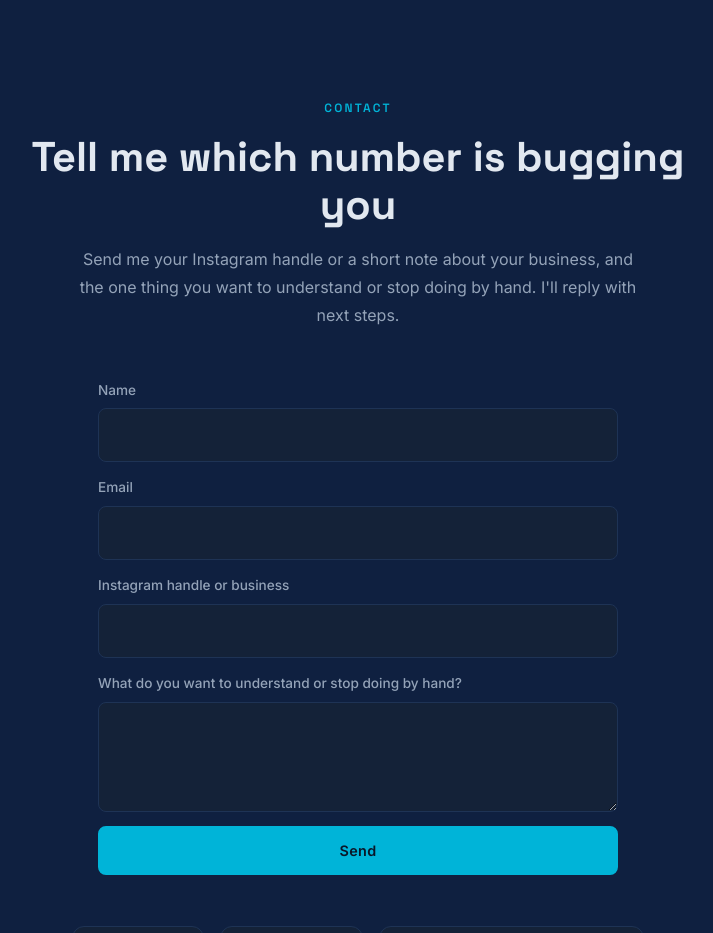
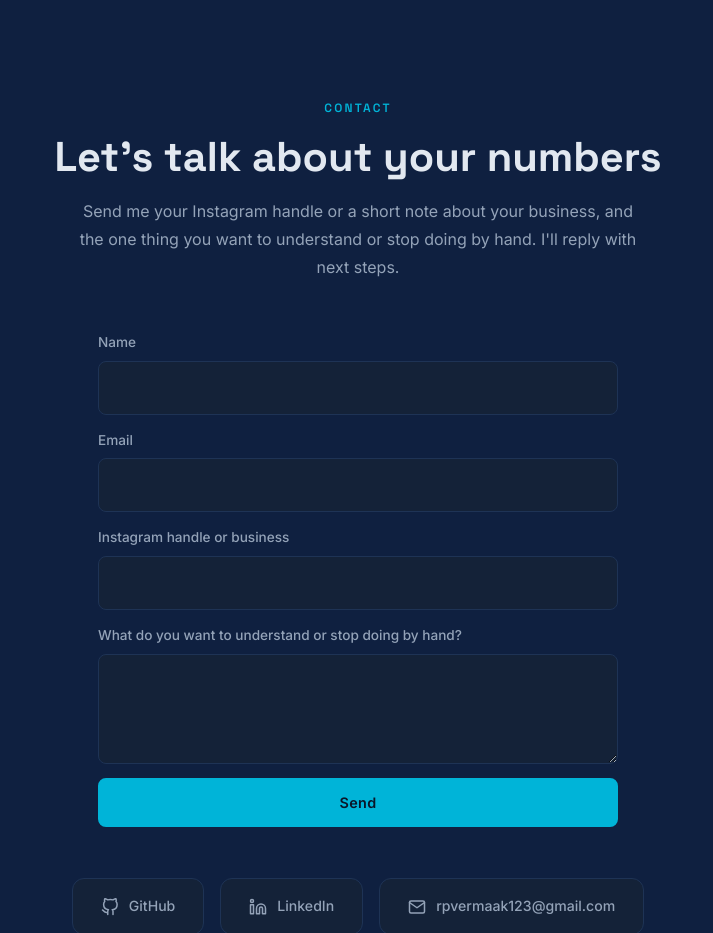
Before and after one commit to Rpvermaak/rubenvermaak.github.io, a plain HTML site: page index.html in a window 1280 px wide. Shown: the part 4240-5173 px from the top of the page, without its empty margins (282-995 px from the left). Drawn offline with Linux system fonts and the light colour scheme.

Commit message:
Change main page contact headline to "Let's talk about your numbers"
Co-Authored-By: Claude Opus 5.5 <noreply@anthropic.com>
Claude-Session: https://claude.ai/code/session_0123Y8Lhtep8aWiMBze2WAUY

```diff
--- a/index.html
+++ b/index.html
@@ -1018,7 +1018,7 @@
     <div class="container">
       <div class="contact-inner">
         <p class="section-label reveal">Contact</p>
-        <h2 class="section-title reveal">Tell me which number is bugging you</h2>
+        <h2 class="section-title reveal">Let's talk about your numbers</h2>
         <p class="section-subtitle reveal">
           Send me your Instagram handle or a short note about your business, and the one thing you
           want to understand or stop doing by hand. I'll reply with next steps.
```
